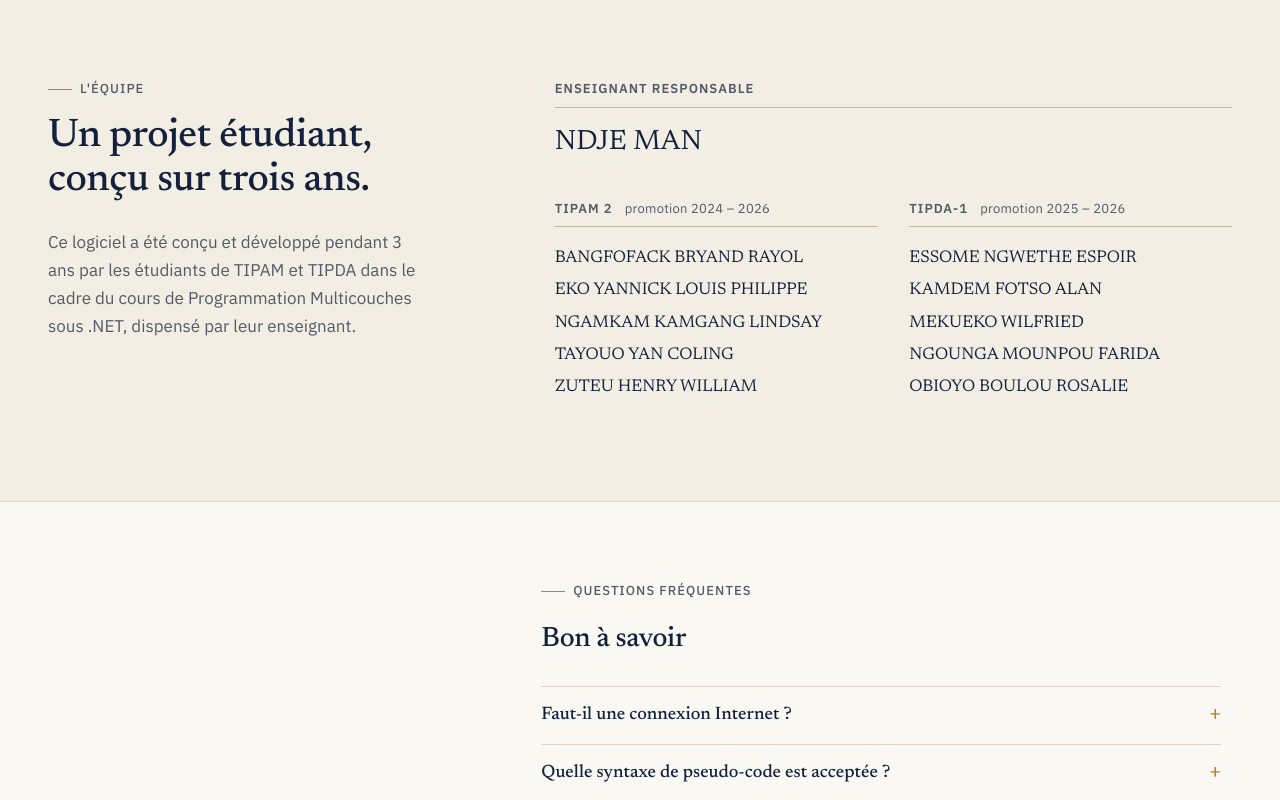
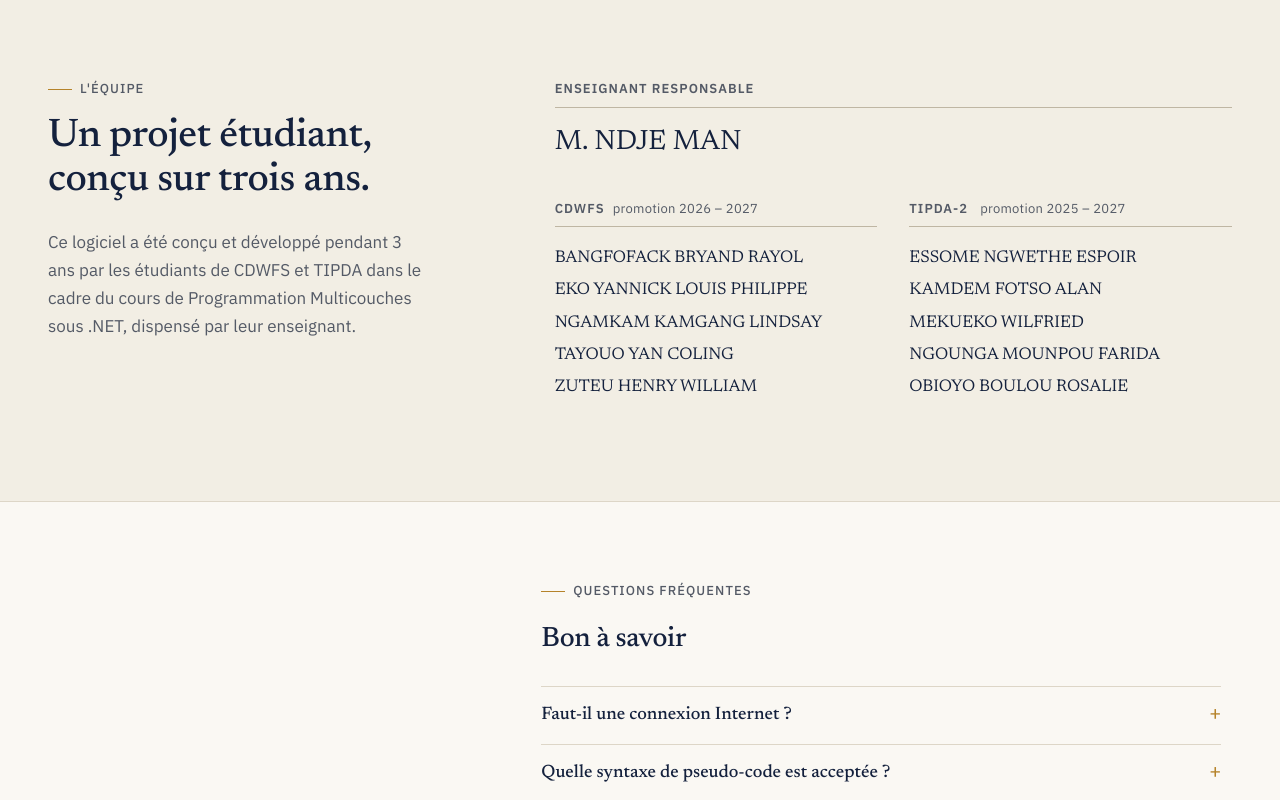
Before and after one commit to Zut17/Site-AlgoCraft, a plain HTML site: page index.html in a window 1280 px wide. Shown: the part 4240-5040 px from the top of the page. Drawn offline with Linux system fonts and the light colour scheme.

Commit message:
fix: Correction filieres et nommages

```diff
--- a/index.html
+++ b/index.html
@@ -163,15 +163,15 @@
     <header class="section-titre">
       <p class="surtitre">L'équipe</p>
       <h2>Un projet étudiant, conçu sur trois ans.</h2>
-      <p>Ce logiciel a été conçu et développé pendant 3 ans par les étudiants de TIPAM et TIPDA dans le cadre du cours de Programmation Multicouches sous .NET, dispensé par leur enseignant.</p>
+      <p>Ce logiciel a été conçu et développé pendant 3 ans par les étudiants de CDWFS et TIPDA dans le cadre du cours de Programmation Multicouches sous .NET, dispensé par leur enseignant.</p>
     </header>
     <div class="equipe">
       <div class="groupe">
         <h3>Enseignant responsable</h3>
-        <ul><li>NDJE MAN</li></ul>
+        <ul><li>M. NDJE MAN</li></ul>
       </div>
       <div class="groupe">
-        <h3>TIPAM 2 <span>promotion 2024 – 2026</span></h3>
+        <h3>CDWFS<span>promotion 2026 – 2027</span></h3>
         <ul>
           <li>BANGFOFACK BRYAND RAYOL</li>
           <li>EKO YANNICK LOUIS PHILIPPE</li>
@@ -181,7 +181,7 @@
         </ul>
       </div>
       <div class="groupe">
-        <h3>TIPDA-1 <span>promotion 2025 – 2026</span></h3>
+        <h3>TIPDA-2 <span>promotion 2025 – 2027</span></h3>
         <ul>
           <li>ESSOME NGWETHE ESPOIR</li>
           <li>KAMDEM FOTSO ALAN</li>
@@ -245,7 +245,7 @@
       <a href="manuel.html#raccourcis">Raccourcis</a>
       <a href="#contact">Contact</a>
     </nav>
-    <p class="copyright">© <span id="annee">2026</span> AlgoCraft · TIPAM et TIPDA</p>
+    <p class="copyright">© <span id="annee">2026</span> AlgoCraft · CDWFS et TIPDA</p>
   </div>
 </footer>
 
--- a/js/config.js
+++ b/js/config.js
@@ -8,7 +8,7 @@ window.ALGOCRAFT_CONFIG = {
   FORMULAIRE_ENDPOINT: "",
 
   // Adresse e-mail de l'équipe (utilisée si FORMULAIRE_ENDPOINT est vide).
-  CONTACT_EMAIL: "",
+  CONTACT_EMAIL: "zuteuhenrywilliam@gmail.com",
 
   // Lien de téléchargement de l'application (fichier dans telechargements/ ou lien externe,
   // par exemple une « Release » GitHub).
```
